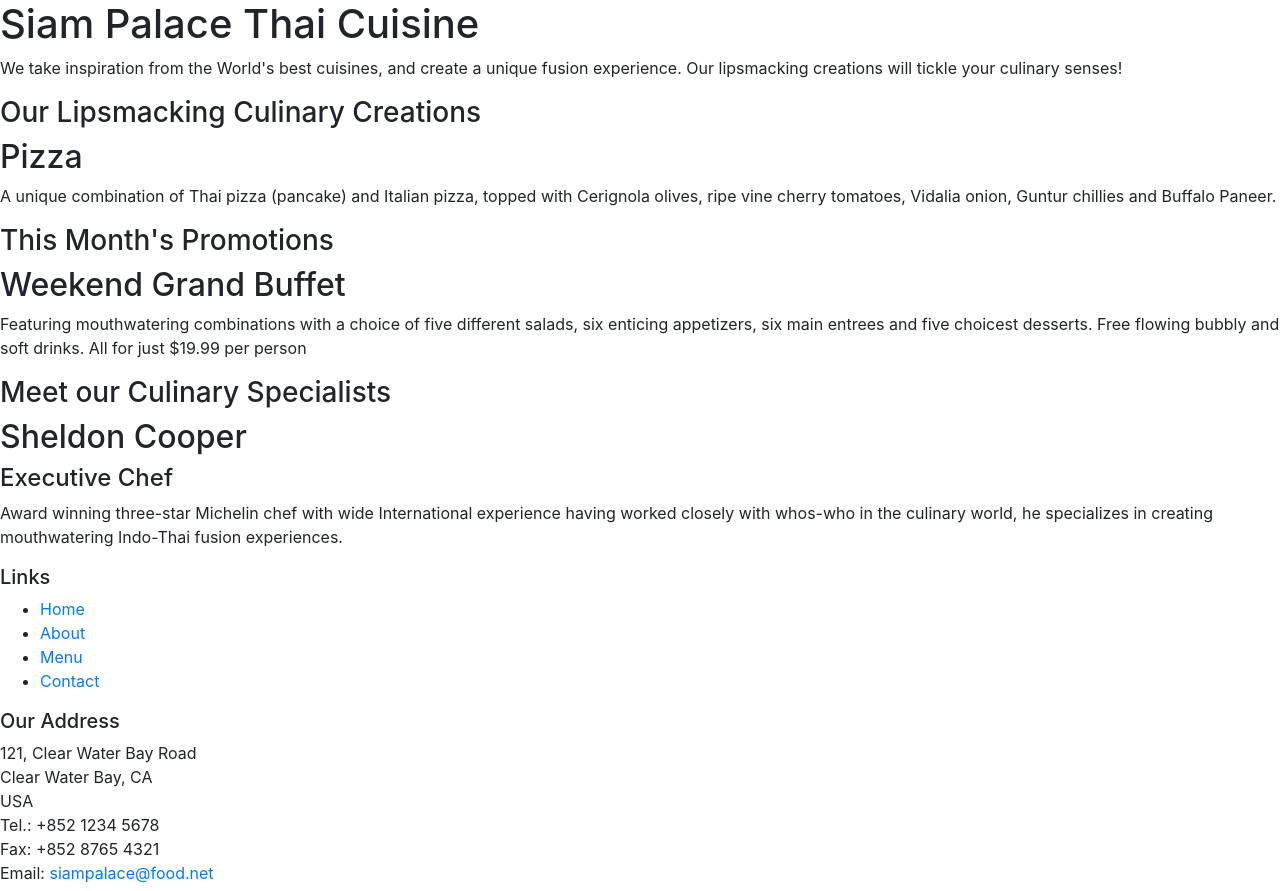
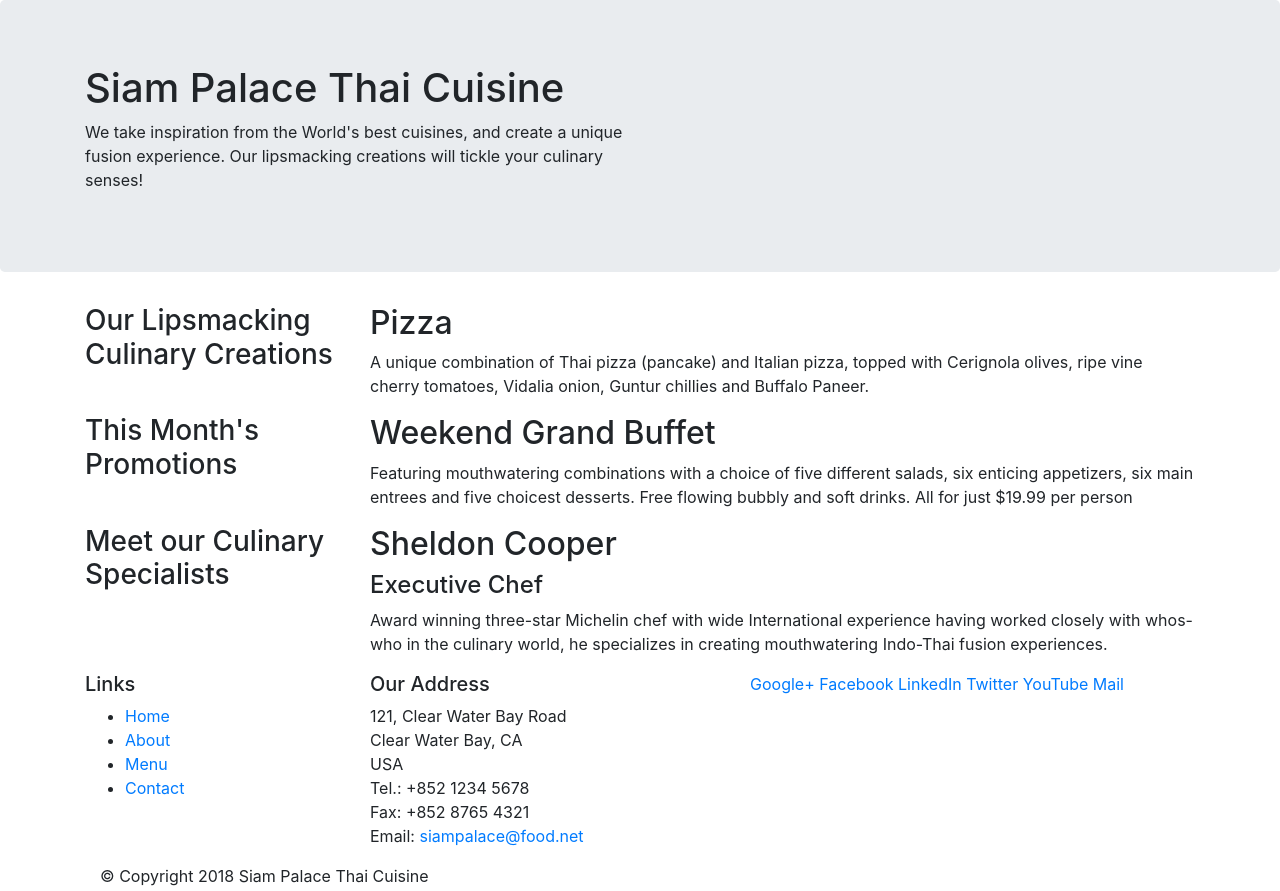
Before and after one commit to JABietoTercero/siamPalaceThaiCuisine, a website: page index.html in a window 1280 px wide. Shown: the top 891 px of the page. Drawn offline with nearby package versions, Linux system fonts and the light colour scheme.

Commit message:
first update

```diff
--- a/index.html
+++ b/index.html
@@ -8,50 +8,56 @@
 <meta http-equiv="x-ua-compatible" content="ie=edge">
 
 <link rel="stylesheet" href="node_modules/bootstrap/dist/css/bootstrap.min.css">
+
+<script src="node_modules/jquery/dist/jquery.slim.min.js"></script>
+<script src="node_modules/popper.js/dist/umd/popper-utils.min.js"></script>
+<script src="node_modules/bootstrap/dist/js/bootstrap.bundle.min.js"></script>
+
+
 </head>
 
 <body>
 
-    <header>
-        <div>
-            <div>
-                <div>
+    <header class="jumbotron">
+        <div class="container">
+            <div class="row">
+                <div class="col-12 col-sm-6">
                     <h1>Siam Palace Thai Cuisine</h1>
                     <p>We take inspiration from the World's best cuisines, and create a unique fusion experience. Our lipsmacking creations will tickle your culinary senses!</p>
                 </div>
-                <div>
+                <div class="col-12 col-sm">
                 </div>
             </div>
         </div>
     </header>
 
-    <div>
-        <div>
-            <div>
+    <div class="container">
+        <div class="row">
+            <div class="col-12 col-sm-4 col-md-3">
                 <h3>Our Lipsmacking Culinary Creations</h3>
             </div>
-            <div>
+            <div class="col col-sm col-md">
                 <h2>Pizza</h2>
                 <p>A unique combination of Thai pizza (pancake) and Italian pizza, topped with Cerignola olives, ripe vine cherry tomatoes, Vidalia onion, Guntur chillies and Buffalo Paneer.</p>
             </div>
         </div>
 
 
-        <div>
-            <div>
+        <div class="row">
+            <div class="col-12 col-sm-4 col-md-3">
                 <h3>This Month's Promotions</h3>
             </div>
-            <div>
+            <div class="col col-sm col-md">
                 <h2>Weekend Grand Buffet</h2>
                 <p>Featuring mouthwatering combinations with a choice of five different salads, six enticing appetizers, six main entrees and five choicest desserts. Free flowing bubbly and soft drinks. All for just $19.99 per person </p>
             </div>
         </div>
 
-        <div>
-            <div>
+        <div class="row">
+            <div class="col-12 col-sm-4 col-md-3">
                 <h3>Meet our Culinary Specialists</h3>
             </div>
-            <div>
+            <div class="col col-sm col-md">
                 <h2>Sheldon Cooper</h2>
                 <h4>Executive Chef</h4>
                 <p>Award winning three-star Michelin chef with wide International experience having worked closely with whos-who in the culinary world, he specializes in creating mouthwatering Indo-Thai fusion experiences. </p>
@@ -59,10 +65,10 @@
         </div>
     </div>
 
-    <footer>
-        <div>
-            <div>
-                <div>
+    <footer >
+        <div class="container">
+            <div class="row">
+                <div class="col-4 col-sm-3">
                     <h5>Links</h5>
                     <ul>
                         <li><a href="#">Home</a></li>
@@ -71,7 +77,7 @@
                         <li><a href="#">Contact</a></li>
                     </ul>
                 </div>
-                <div>
+                <div class="col-7 col-sm-4">
                     <h5>Our Address</h5>
                     <address>
 		              121, Clear Water Bay Road<br>
@@ -82,7 +88,7 @@
 		              Email: <a href="mailto:siampalace@food.net">siampalace@food.net</a>
 		           </address>
                 </div>
-                <div>
+                <div class="col-12 col-sm-5 ">
                     <div>
                         <a href="http://google.com/+">Google+</a>
                         <a href="http://www.facebook.com/profile.php?id=">Facebook</a>
@@ -94,7 +100,7 @@
                 </div>
            </div>
            <div>
-                <div>
+                <div class="col-auto">
                     <p>© Copyright 2018 Siam Palace Thai Cuisine</p>
                 </div>
            </div>
```
